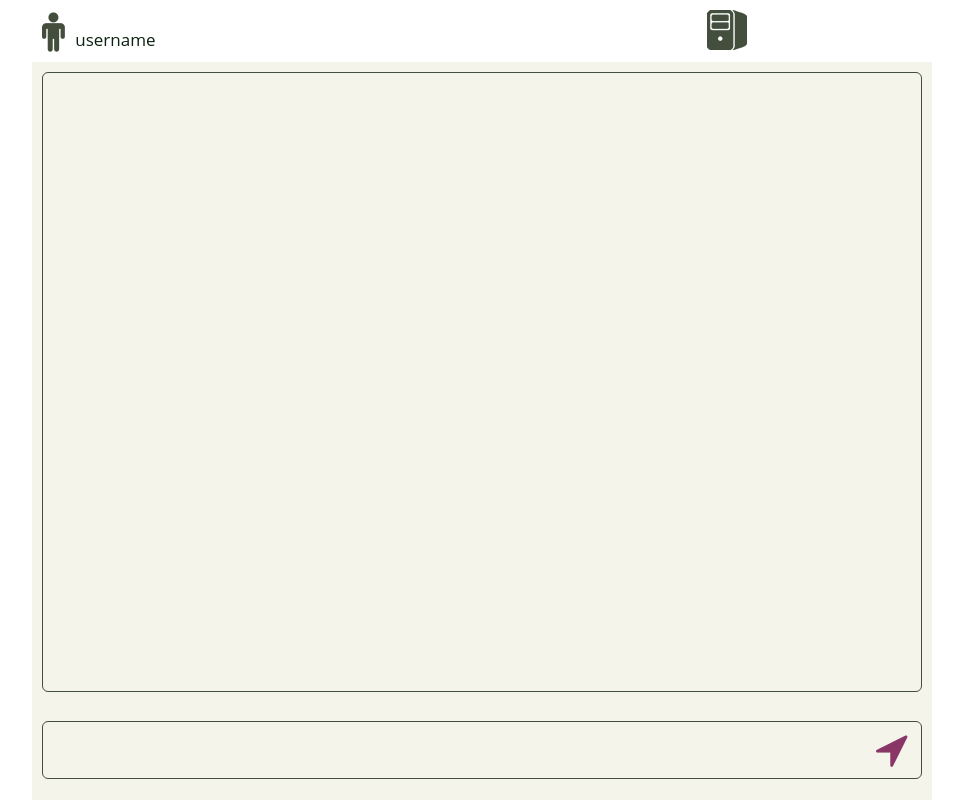
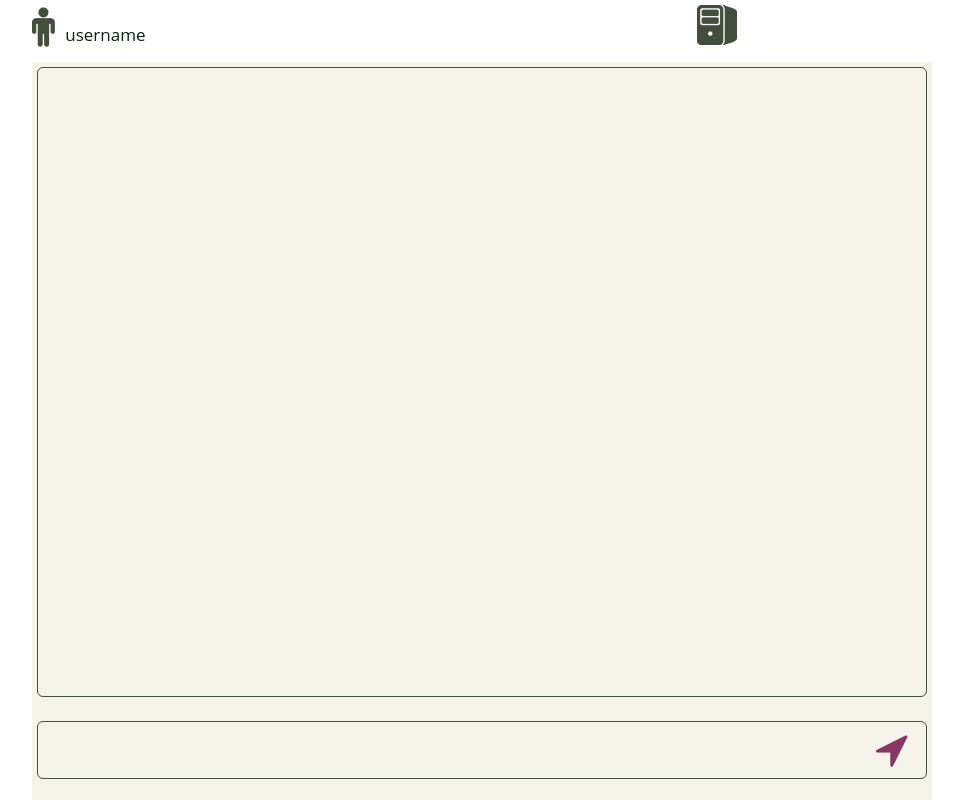
Before and after one commit to AnastasiaGritsuk/DreamChat, a website: page src/client/index.html in a window 1280 px wide. Shown: the whole page, without its empty margins (158-1121 px from the left). Drawn offline with Linux system fonts and the light colour scheme.

Commit message:
padding fix

```diff
--- a/src/client/scss/_chat.scss
+++ b/src/client/scss/_chat.scss
@@ -1,7 +1,7 @@
 .chat_wrap{
     background: #F5F4EB;
     height: 100%;
-    padding: 10px;
+    padding: 5px;
 }
 
 
@@ -48,7 +48,7 @@
 
 .answerService{
 	background-color: #F5F4EB;
-	padding: 0 10px;
+	padding: 0 5px;
     box-sizing: border-box;
     height: 100px;
     font: 0/0 a;
--- a/src/client/scss/_common.scss
+++ b/src/client/scss/_common.scss
@@ -31,7 +31,7 @@ a {
     bottom: 0;
     top: 62px;
     width: 100%;
-    padding-bottom: 120px;
+    padding-bottom: 110px;
 }
 
 .clearfix:after {
--- a/src/client/scss/_header.scss
+++ b/src/client/scss/_header.scss
@@ -1,17 +1,18 @@
 .header-content{
 	display: table;
     width: 100%;
-    padding: 10px;
 }
 
 .user-profile{
 	display: table-cell;
 	vertical-align: middle;
+	padding: 5px 0 0 0;
 }
 
 .chat-service{
 	display: table-cell;
 	vertical-align: middle;
+	padding: 5px 0 0 0;
 }
 
 
```
Also changed, not shown: src/client/css/screen.css.
